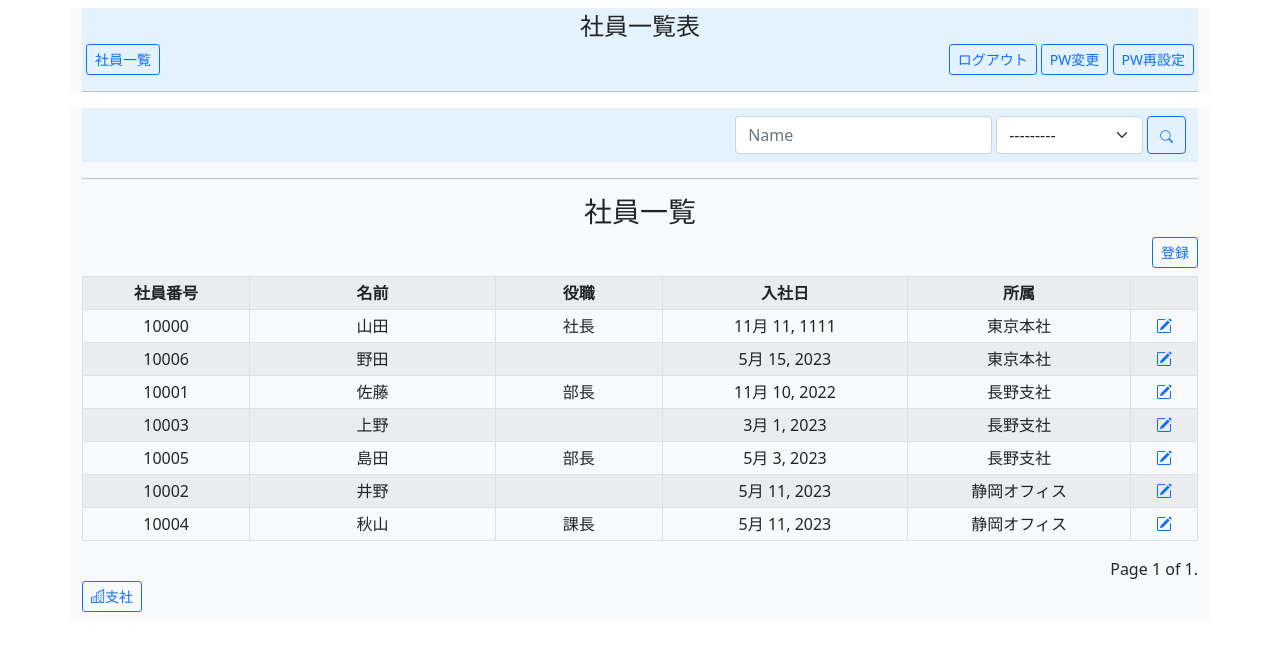
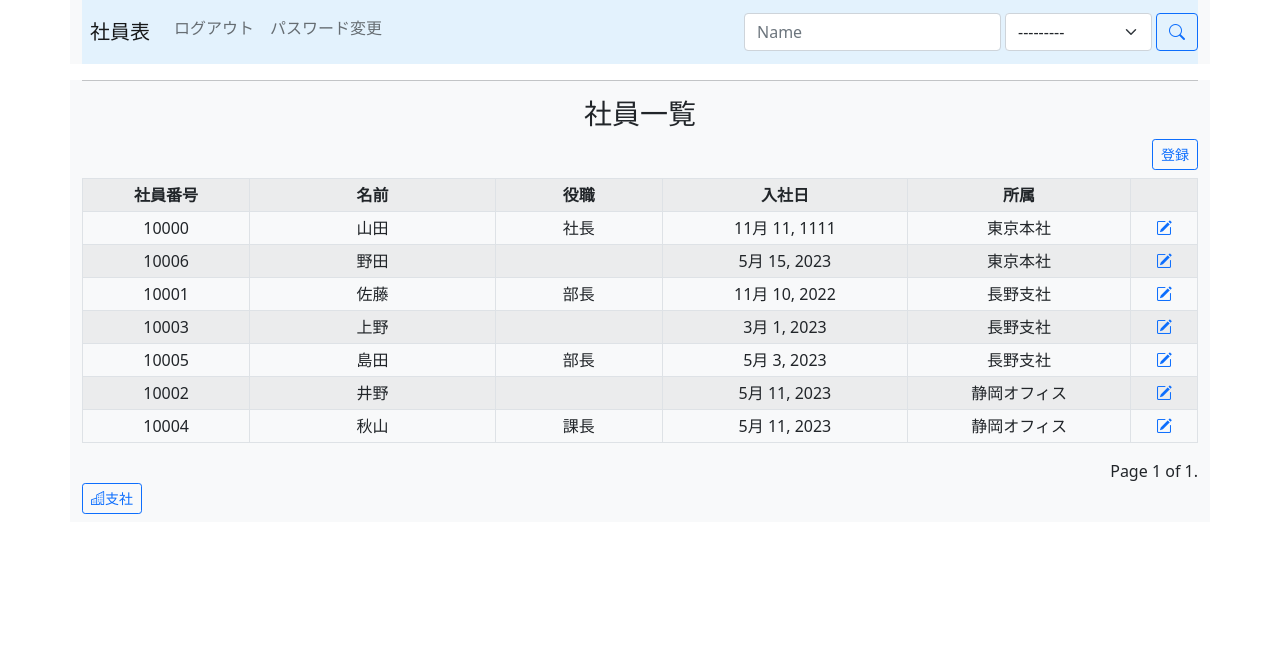
Before and after one commit to toshi1420/employee_list, a Django app: page / in a window 1280 px wide. Shown: the top 651 px of the page. Run offline with Django 3.2, Linux system fonts and the light colour scheme; a user stored in the database is signed in; data comes from the database, SQL or seed files in the repository; both versions use the stored data as it was after the commit; some libraries are stand-ins or nearby versions.

Commit message:
20230601 navbar変更

```diff
--- a/Template/base.html
+++ b/Template/base.html
@@ -11,31 +11,57 @@
     <meta name="viewport" content="width=device-width, initial-scale=1.0">
     <title>{% block title %}{% endblock title %}</title>
 </head>
+{% load widget_tweaks %}
 
 <body>
-    <header class="container bg-light">
-        <div style="background-color: #e3f2fd;">
-            <div class="text-center mt-2" style="font-size: 1.5em">
-                社員一覧表
+    <div class="container bg-light">
+        <nav class="navbar navbar-expand-md navbar-light" style="background-color: #e3f2fd;" aria-label="メイン・ナビゲーション">
+            <a class="navbar-brand ms-2" href="{% url 'index' %}">社員表</a>
+            <button class="navbar-toggler me-2" type="button" data-bs-toggle="collapse"
+                data-bs-target="#MainNavbarToggle" aria-controls="MainNavbarToggle" aria-expanded="false"
+                aria-label="Toggle navigation">
+                <span class="navbar-toggler-icon"></span>
+            </button>
+            <div class="collapse navbar-collapse" id="MainNavbarToggle">
+                <ul class="navbar-nav me-auto mb-2">
+                    <li class="nav-item">
+                        {% if user.is_authenticated %}
+                        <a class="nav-link" href="{% url 'logout' %}">ログアウト</a>
+                        {% else %}
+                        <a class="nav-link" href="{% url 'signup' %}">サインイン</a>
+                    <li class="nav-item">
+                        <a class="nav-link" href="{% url 'login' %}">ログイン</a>
+                    </li>
+                    {% endif %}
+                    </li>
+                    <li class="nav-item">
+                        <a class="nav-link" href="{% url 'password_change' %}">パスワード変更</a>
+                    </li>
+                    {% if not user.is_authenticated %}
+                    <li class="nav-item">
+                        <a class="nav-link" href="{% url 'password_reset' %}">パスワード再設定</a>
+                    </li>
+                    {% endif %}
+                </ul>
+                {% if index_page %}
+                <form class="d-flex" role="search">
+                    <div class="row g-1">
+                        <div class="col-auto">
+                            {% render_field form.name placeholder="Name" class="form-control" %}
+                        </div>
+                        <div class="col-auto">
+                            {% render_field form.branch placeholder="支社" class="form-select" %}
+                        </div>
+                        <div class="col-auto">
+                            <button class="btn btn-outline-primary col-auto" type="submit"><i class="bi bi-search"></i>
+                            </button>
+                        </div>
+                    </div>
+                </form>
+                {% endif %}
             </div>
-            <div class="d-flex justify-content-between">
-                <span class="ms-1">
-                    <a class=" btn btn-outline-primary btn-sm" href="{% url 'index' %}" role="button">社員一覧</a>
-                </span>
-                <span class="me-1">
-                    {% if user.is_authenticated %}
-                    <a class="btn btn-outline-primary btn-sm text-end" href="{% url 'logout' %}">ログアウト</a>
-                    {% else %}
-                    <a class="btn btn-outline-primary btn-sm" href="{% url 'signup' %}">サインイン</a>
-                    <a class="btn btn-outline-primary btn-sm" href="{% url 'login' %}">ログイン</a>
-                    {% endif %}
-                    <a class="btn btn-outline-primary btn-sm" href="{% url 'password_change' %}">PW変更</a>
-                    <a class="btn btn-outline-primary btn-sm" href="{% url 'password_reset' %}">PW再設定</a>
-                </span>
-            </div>
-            <hr>
-        </div>
-    </header>
+        </nav>
+    </div>
 
     <div class="container bg-light">
         {% for message in messages %}
--- a/Template/employee_list/index.html
+++ b/Template/employee_list/index.html
@@ -1,32 +1,12 @@
 {% extends "base.html" %}
 {% block title %}社員表{% endblock title %}
-{% load widget_tweaks %}
 {% block content %}
 
-<nav class="navbar" style="background-color: #e3f2fd;">
-    <div class="container justify-content-end">
-        <form>
-            <div class="row g-1">
-                <div class="col-auto">
-                    {% render_field form.name placeholder="Name" class="form-control" %}
-                </div>
-                <div class="col-auto">
-                    {% render_field form.branch placeholder="支社" class="form-select" %}
-                </div>
-                <div class="col-auto">
-                    <button class="btn btn-outline-primary col-auto" type="submit"><i class="bi bi-search"
-                            style="font-size: .8rem;"></i></button>
-                </div>
-            </div>
-        </form>
-    </div>
-</nav>
 <hr>
 <h3 class="text-center">社員一覧</h3>
 <div class="text-end">
     <a class="btn btn-outline-primary btn-sm col-auto mb-2" href="{% url 'emp_add' %}" role="button">登録</a>
 </div>
-
 <div class="justify-content-center">
     <table class="table table-striped table-bordered table-sm text-center align-middle">
         <th style="width: 15%">社員番号</th>
--- a/employee_list_app/views.py
+++ b/employee_list_app/views.py
@@ -34,6 +34,7 @@ class Index(ListView):
     def get_context_data(self, **kwargs: Any) -> Dict[str, Any]:
         context = super().get_context_data(**kwargs)
         context["form"] = EmpSearchForm(self.request.GET)
+        context["index_page"] = True
         return context
 
     # def get(self, request, *args, **kwargs):
```
Also changed, not shown: db.sqlite3.
